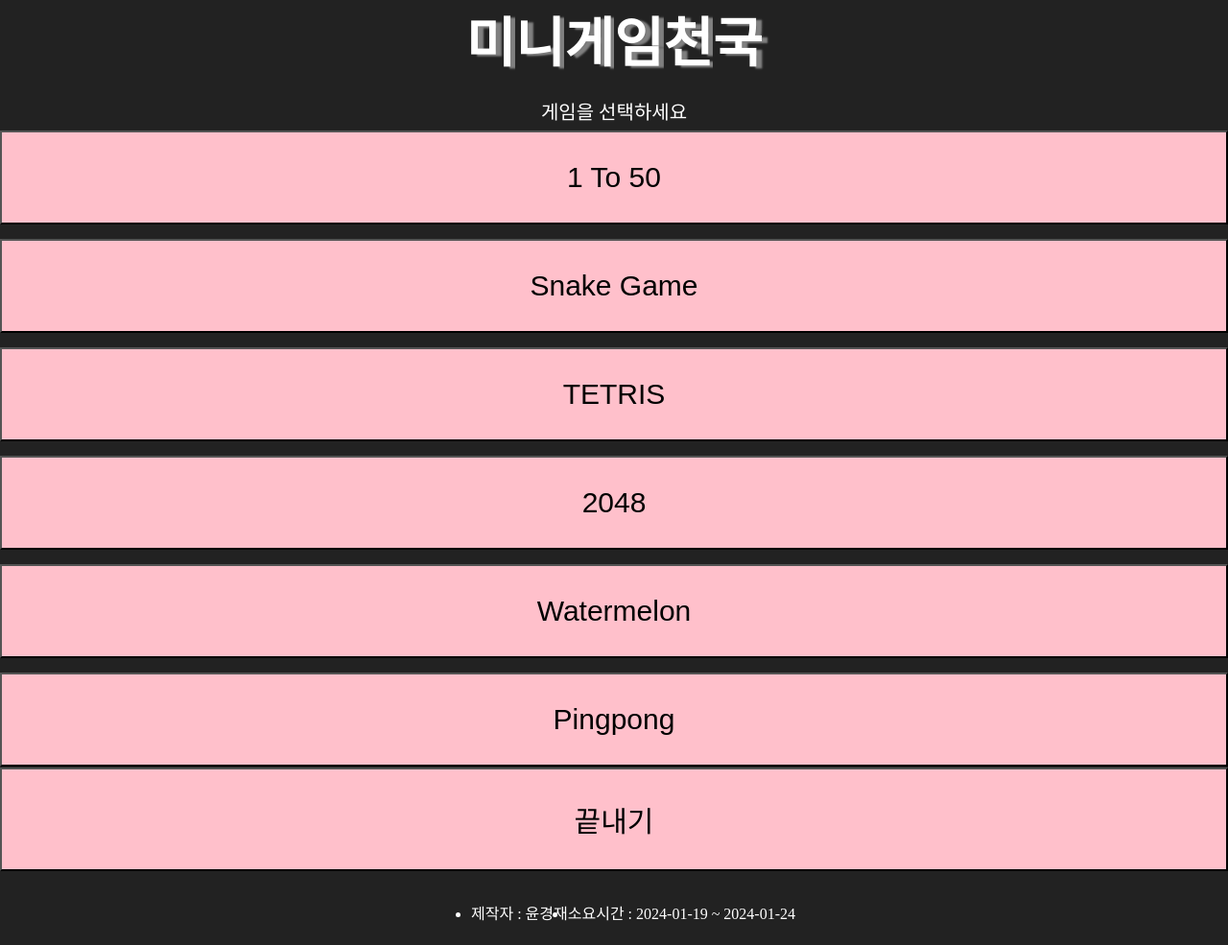
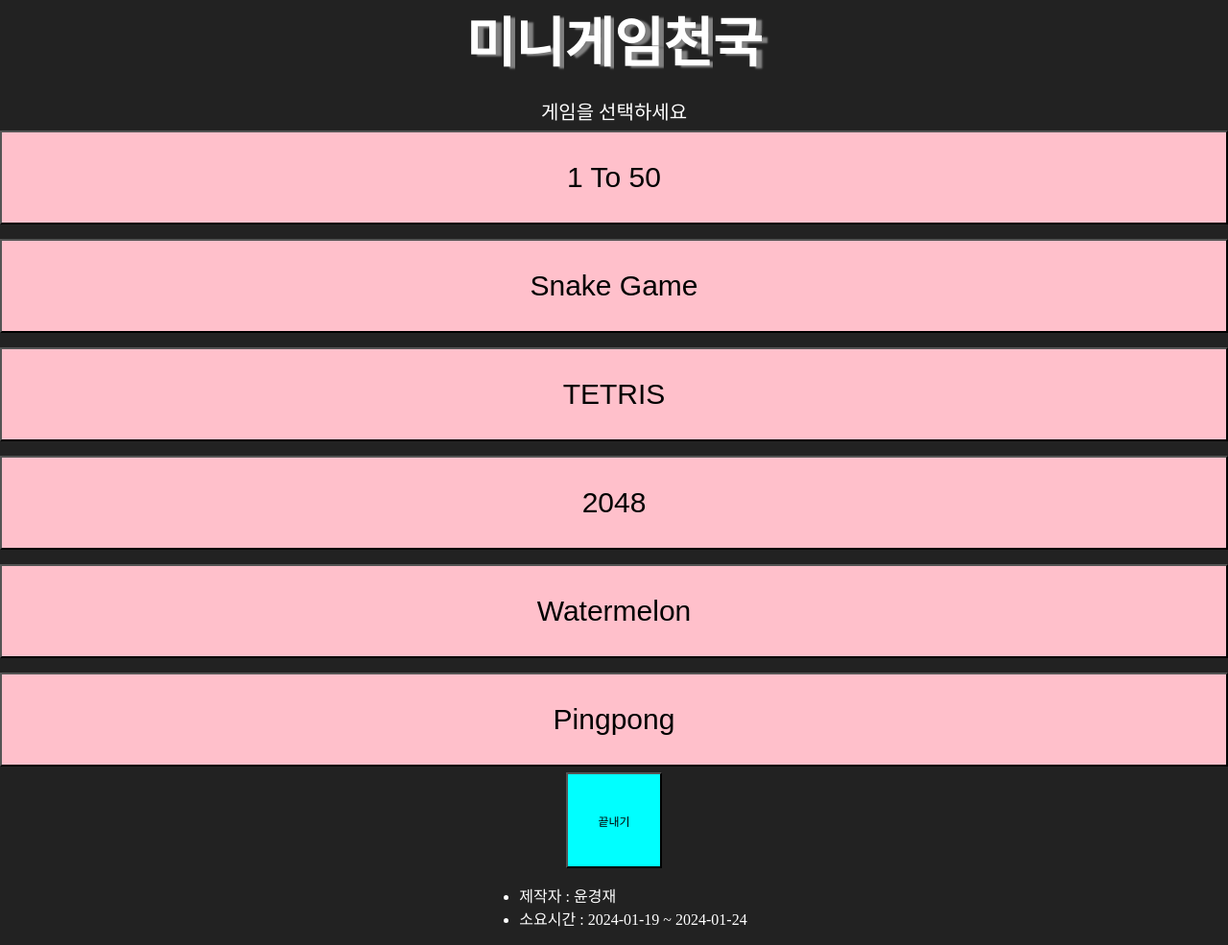
Before and after one commit to kyungjae-Y/JSProject_Yoon, a plain HTML site: page main.html in a window 1280 px wide. Shown: the whole page at 96% size. Drawn offline with Linux system fonts and the light colour scheme.

Commit message:
Update main.css

```diff
--- a/main.css
+++ b/main.css
@@ -51,7 +51,11 @@
   justify-content: center;
 }
 
-.footer {
-  display: flex;
-  justify-content: end;
+.end {
+  width: 100px;
+  height: 100px;
+  font-size: 12px;
+  background-color: aqua;
+  margin-top: 5px;
+  margin-bottom: 0;
 }
```
